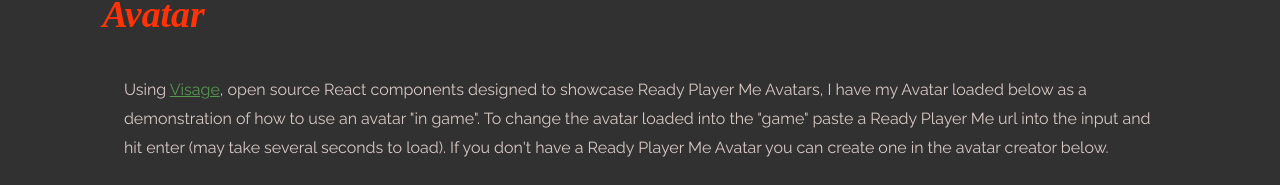
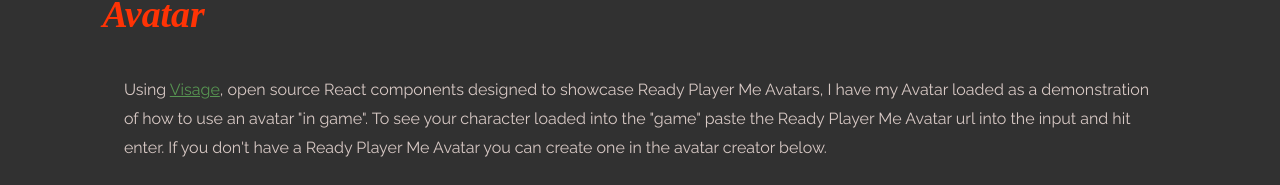
Before and after one commit to simplesthing/simplesthing.com, a Next.js app: page /play/rpm in a window 1280 px wide. Shown: the part 504-689 px from the top of the page. Built offline with nearby package versions, Linux system fonts and the light colour scheme; a web font is replaced by a local one.

Commit message:
fix og on rpm

```diff
--- a/components/layout.js
+++ b/components/layout.js
@@ -41,9 +41,6 @@ export default function Layout({ children, home }) {
         name="description"
         content="The simplest answer is always the truth"
       />
-      <meta property="og:title" content="simplesthing" />
-      <meta property="og:url" content="https://www.simplesthing.com/" />
-      <meta property="og:image" content="https://www.simplesthing.com/_next/image?url=%2Fimages%2Fprofile_waifu.jpg&w=256&q=75" />
       <link rel="manifest" href="/site.webmanifest" />
     </Head>
 
--- a/pages/play/rpm.js
+++ b/pages/play/rpm.js
@@ -73,10 +73,10 @@ const Rpm = () => {
             Visage
           </a>
           , open source React components designed to showcase Ready Player Me
-          Avatars, I have my Avatar loaded below as a demonstration of how to
-          use an avatar &quot;in game&quot;. To change the avatar loaded into
-          the &quot;game&quot; paste a Ready Player Me url into the input and
-          hit enter (may take several seconds to load). If you don&apos;t have a
+          Avatars, I have my Avatar loaded as a demonstration of how to
+          use an avatar &quot;in game&quot;. To see your character loaded into
+          the &quot;game&quot; paste the Ready Player Me Avatar url into the input and
+          hit enter. If you don&apos;t have a
           Ready Player Me Avatar you can create one in the avatar creator below.
         </p>
         <figure>
```
